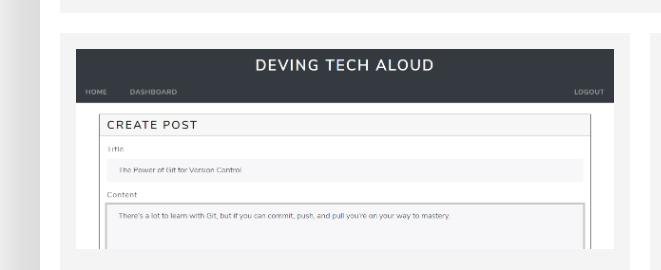
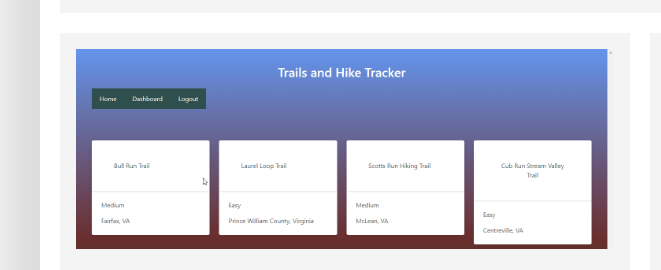
Before and after one commit to spfave/portfolio-website, a plain HTML site: page index.html in a window 1280 px wide. Shown: the part 1834-2104 px from the top of the page, 0-661 px from the left. Drawn offline with Linux system fonts and the light colour scheme.

Commit message:
Test different photo

```diff
--- a/index.html
+++ b/index.html
@@ -110,8 +110,10 @@
                 <section class="project flex-column">
                     <div class="project-image">
                         <a href="https://spf-tech-blog.herokuapp.com/" target="_blank">
-                            <img src="/assets/img/portfolio_projects/blog-create-post.png"
-                                alt="Screenshot of tech blog website project">
+                            <img src="./assets/img/portfolio_projects/hiketracker_home.png"
+                                alt="Screenshot of hike tracker website project">
+                            <!-- <img src="/assets/img/portfolio_projects/blog-create-post.png"
+                                alt="Screenshot of tech blog website project"> -->
                         </a>
                     </div>
                     <div class="project-text">
```
